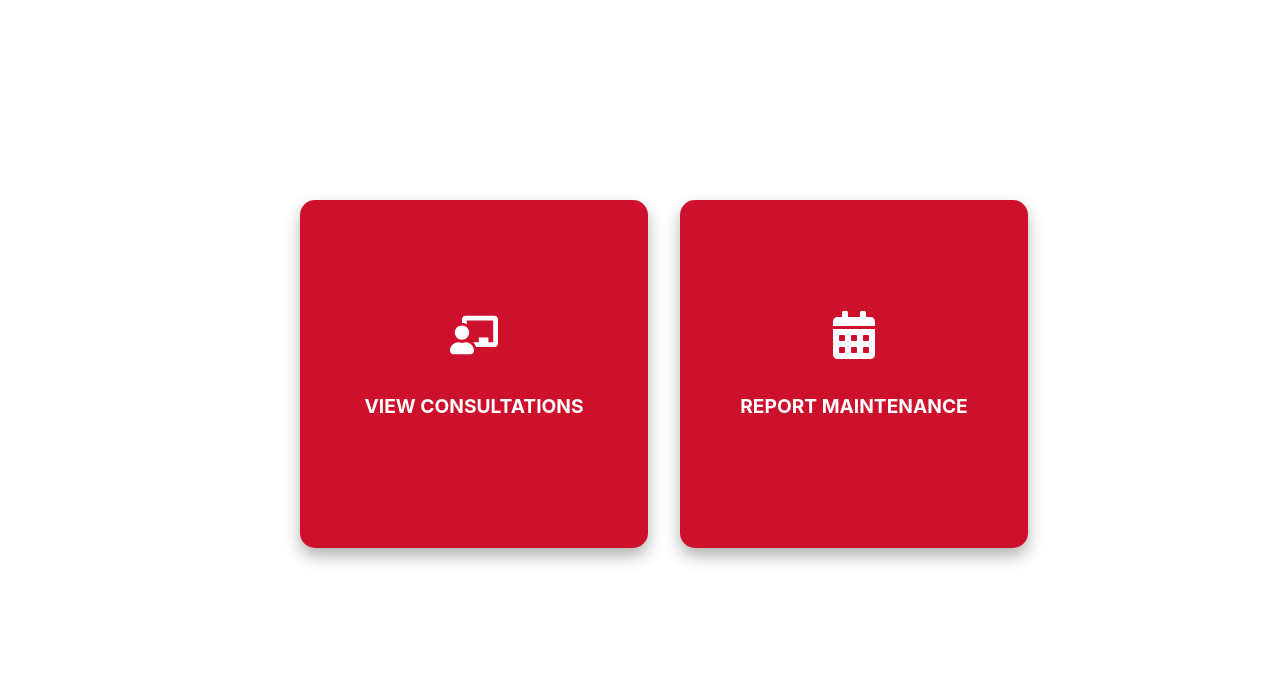
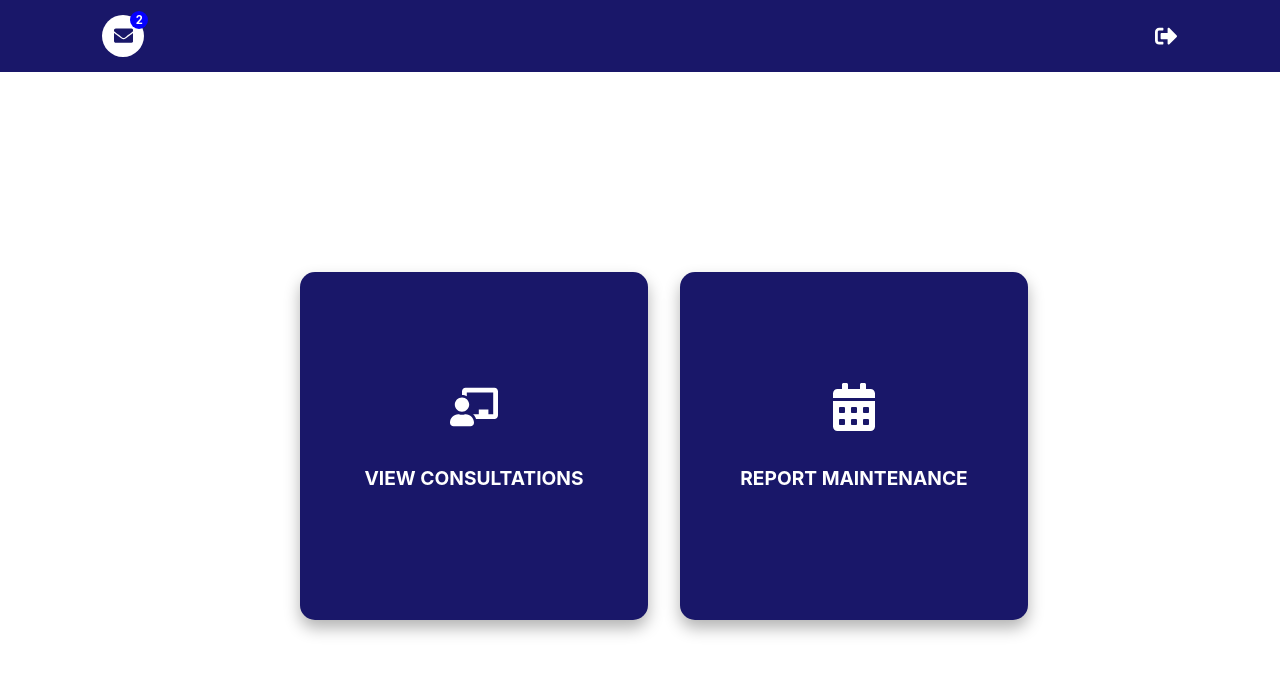
Before and after one commit to KISMETtakk/sfg-assignment-1, a React (Create React App) app: page /lecture-logged in a window 1280 px wide. Shown: the top 674 px of the page. Built offline with nearby package versions, Linux system fonts and the light colour scheme.

Commit message:
lecture logged complete

```diff
--- a/src/components/lecture-login/LectureLogged.css
+++ b/src/components/lecture-login/LectureLogged.css
@@ -1,18 +1,18 @@
-.student-logged-wrapper {
+.lecture-student-logged-wrapper {
   display: flex;
   flex-direction: column;
   background-color: white;
   min-height: 100vh;
 }
 
-  .student-card-section {
+.lecture-student-card-section {
   height: calc(100vh - 100px); /* Adjust for navbar height */
   display: flex;
   justify-content: center;
   align-items: center;
 }
 
-  .card-container {
+.lecture-card-container {
   display: flex;
   gap: 5rem;
   justify-content: center;
@@ -21,19 +21,19 @@
   padding: 2rem;
 }
 
-  .flip-card-link {
+.lecture-flip-card-link {
   text-decoration: none;
   display: inline-block;
 }
 
-  .flip-card {
+.lecture-flip-card {
   background-color: transparent;
   width: 300px;
   height: 300px;
   perspective: 1000px;
 }
 
-  .flip-card-inner {
+.lecture-flip-card-inner {
   position: relative;
   width: 100%;
   height: 100%;
@@ -41,12 +41,12 @@
   transform-style: preserve-3d;
 }
 
-  .flip-card:hover .flip-card-inner {
+.lecture-flip-card:hover .lecture-flip-card-inner {
   transform: rotateY(180deg);
 }
 
-  .flip-card-front,
-  .flip-card-back {
+.lecture-flip-card-front,
+.lecture-flip-card-back {
   position: absolute;
   width: 100%;
   height: 100%;
@@ -61,33 +61,33 @@
   box-shadow: 0 8px 16px rgba(0, 0, 0, 0.3);
 }
 
-  .flip-card-front {
-    background: #cd102c;
+.lecture-flip-card-front {
+  background: #191769;
   color: white;
 }
 
-  .flip-card-back {
+.lecture-flip-card-back {
   background: #ffc60a;
   color: #222;
   transform: rotateY(180deg);
 }
 
-  .card-icon {
+.lecture-card-icon {
   font-size: 3rem;
   margin-bottom: 1rem;
 }
 
-  .flip-card-front h3 {
+.lecture-flip-card-front h3 {
   font-size: 1.2rem;
   text-align: center;
 }
 
-  .flip-card-back p {
+.lecture-flip-card-back p {
   font-size: 1rem;
   text-align: center;
 }
 
-  @keyframes fadeSlideUp {
+@keyframes lecture-fadeSlideUp {
   from {
     opacity: 0;
     transform: translateY(50px);
@@ -98,11 +98,11 @@
   }
 }
 
-  .fade-slide-up {
+.lecture-fade-slide-up {
   opacity: 0;
-    animation: fadeSlideUp 0.6s ease-out forwards;
+  animation: lecture-fadeSlideUp 0.6s ease-out forwards;
 }
 
-  .delay-1 { animation-delay: 0.2s; }
-  .delay-2 { animation-delay: 0.4s; }
-  .delay-3 { animation-delay: 0.6s; }
+.lecture-delay-1 { animation-delay: 0.2s; }
+.lecture-delay-2 { animation-delay: 0.4s; }
+.lecture-delay-3 { animation-delay: 0.6s; }
--- a/src/components/lecture-login/LectureLogged.js
+++ b/src/components/lecture-login/LectureLogged.js
@@ -1,7 +1,8 @@
 import React, { useLayoutEffect, useState } from 'react';
-import '../student-login/StudentLogin.css'; // Adjust the path as necessary
+import './LectureLogged.css'; // Make sure this path is correct
 import { Link } from 'react-router-dom';
-import { FaChalkboardTeacher, FaCalendarAlt, FaTools } from 'react-icons/fa';
+import { FaChalkboardTeacher, FaCalendarAlt } from 'react-icons/fa';
+import LectureNavigationBar from './LectureNavigationBar';
 
 const StudentLogged = () => {
   const [pageReady, setPageReady] = useState(false);
@@ -12,34 +13,34 @@ const StudentLogged = () => {
   }, []);
 
   return (
-    <div className="student-logged-wrapper">
+    <div className="lecture-student-logged-wrapper">
+      <LectureNavigationBar />
+      <div className="lecture-student-card-section">
+        <div className="lecture-card-container">
 
-      <div className="student-card-section">
-        <div className="card-container">
-
-          <Link to="/consult-with-lecture" className="flip-card-link">
-            <div className={`flip-card ${pageReady ? 'fade-slide-up delay-1' : ''}`}>
-              <div className="flip-card-inner">
-                <div className="flip-card-front">
-                  <FaChalkboardTeacher className="card-icon" />
+          <Link to="/consult-with-lecture" className="lecture-flip-card-link">
+            <div className={`lecture-flip-card ${pageReady ? 'lecture-fade-slide-up lecture-delay-1' : ''}`}>
+              <div className="lecture-flip-card-inner">
+                <div className="lecture-flip-card-front">
+                  <FaChalkboardTeacher className="lecture-card-icon" />
                   <h3>VIEW CONSULTATIONS</h3>
                 </div>
-                <div className="flip-card-back">
-                    <p>View all the consultations from students</p>
+                <div className="lecture-flip-card-back">
+                  <p>View all the consultations from students</p>
                 </div>
               </div>
             </div>
           </Link>
 
-          <Link to="/view-timetable" className="flip-card-link">
-            <div className={`flip-card ${pageReady ? 'fade-slide-up delay-2' : ''}`}>
-              <div className="flip-card-inner">
-                <div className="flip-card-front">
-                  <FaCalendarAlt className="card-icon" />
+          <Link to="/view-timetable" className="lecture-flip-card-link">
+            <div className={`lecture-flip-card ${pageReady ? 'lecture-fade-slide-up lecture-delay-2' : ''}`}>
+              <div className="lecture-flip-card-inner">
+                <div className="lecture-flip-card-front">
+                  <FaCalendarAlt className="lecture-card-icon" />
                   <h3>REPORT MAINTENANCE</h3>
                 </div>
-                <div className="flip-card-back">
-                <p>Submit issues related to campus facilities and equipment.</p>
+                <div className="lecture-flip-card-back">
+                  <p>Submit issues related to campus facilities and equipment.</p>
                 </div>
               </div>
             </div>
--- /dev/null
+++ b/src/components/lecture-login/LectureNavigationBar.css
@@ -0,0 +1,186 @@
+.lecture-student-nav.lecture-modern-nav {
+    display: flex;
+    align-items: center;
+    justify-content: space-between;
+    padding: 0.75rem 2rem;
+    background: #191769;
+    color: white;
+    position: relative;
+    z-index: 1000;
+    height: 6vh;
+  }
+
+  .lecture-nav-links {
+    display: flex;
+    justify-content: center;
+    flex: 1;
+    gap: 2.5rem;
+  }
+
+  .lecture-nav-item {
+    display: flex;
+    flex-direction: column;
+    align-items: center;
+    gap: 0.3rem;
+    font-size: 0.9rem;
+    font-weight: 500;
+    cursor: pointer;
+    transition: transform 0.3s ease, color 0.3s ease;
+    position: relative;
+  }
+
+  .lecture-nav-item:hover {
+    transform: translateY(-3px);
+    color: #ffc60a;
+  }
+
+  .lecture-nav-icon {
+    font-size: 1.3rem;
+  }
+
+  .lecture-notification-wrapper {
+    position: relative;
+    margin-right: 1.5rem;
+  }
+
+  .lecture-notification-icon {
+    position: relative;
+    width: 42px;
+    height: 42px;
+    background: #ffffff;
+    color: #191769;
+    border-radius: 50%;
+    display: grid;
+    place-items: center;
+    font-size: 1.2rem;
+    cursor: pointer;
+    transition: background 0.3s ease;
+    margin-left: 4.4rem;
+  }
+
+  .lecture-notification-icon:hover {
+    background: #3634a6;
+  }
+
+  .lecture-notification-count {
+    position: absolute;
+    top: -4px;
+    right: -4px;
+    background-color: #0400ff;
+    width: 18px;
+    height: 18px;
+    font-size: 0.7rem;
+    font-weight: bold;
+    display: flex;
+    align-items: center;
+    justify-content: center;
+    border-radius: 50%;
+    color: white;
+  }
+
+  .lecture-notification-dropdown {
+    position: absolute;
+    top: 50px;
+    left: 0;
+    width: 320px;
+    background: #1f2937;
+    color: white;
+    padding: 1rem;
+    border-radius: 12px;
+    box-shadow: 0 12px 30px rgba(0, 0, 0, 0.25);
+    animation: lecture-fadeIn 0.3s ease;
+    z-index: 100;
+  }
+
+  .lecture-notification-section {
+    display: flex;
+    flex-direction: column;
+    gap: 0.6rem;
+  }
+
+  .lecture-message-preview {
+    background-color: #374151;
+    padding: 0.5rem 0.75rem;
+    border-radius: 8px;
+    display: flex;
+    justify-content: space-between;
+    align-items: center;
+    cursor: pointer;
+    font-size: 0.9rem;
+    gap: 0.5rem;
+  }
+
+  .lecture-message-details {
+    background-color: #4b5563;
+    padding: 0.75rem;
+    border-radius: 8px;
+    font-size: 0.85rem;
+    color: #e5e7eb;
+    display: flex;
+    gap: 0.5rem;
+    align-items: flex-start;
+    line-height: 1.3;
+  }
+
+  .lecture-msg-icon {
+    color: #3634a6;
+  }
+
+  .lecture-msg-detail-icon {
+    color: #10b981;
+    margin-top: 3px;
+    font-size: 1.5rem;
+  }
+
+  .lecture-dropdown-arrow {
+    font-size: 0.9rem;
+    color: #9ca3af;
+    cursor: pointer;
+  }
+
+  .lecture-logout-wrapper {
+    display: flex;
+    align-items: center;
+    min-width: 160px;
+    justify-content: flex-end;
+  }
+
+  .lecture-logout-icon,
+  .lecture-welcome-message {
+    font-size: 0.95rem;
+    transition: opacity 0.5s ease, transform 0.5s ease;
+    animation: lecture-fadeToggle 0.6s ease-in-out;
+  }
+
+  .lecture-logout-icon {
+    color: #ffffff;
+    font-size: 1.4rem;
+    cursor: pointer;
+    margin-right: 4.4rem;
+  }
+
+  .lecture-welcome-message {
+    color: #ffffff;
+  }
+
+  @keyframes lecture-fadeIn {
+    from {
+      opacity: 0;
+      transform: scale(0.95);
+    }
+    to {
+      opacity: 1;
+      transform: scale(1);
+    }
+  }
+
+  @keyframes lecture-fadeToggle {
+    0% {
+      opacity: 0;
+      transform: translateY(-5px);
+    }
+    100% {
+      opacity: 1;
+      transform: translateY(0);
+    }
+  }
--- /dev/null
+++ b/src/components/lecture-login/LectureNavigationBar.js
@@ -0,0 +1,87 @@
+import React, { useState, useEffect, useRef } from 'react';
+import { FaComments, FaCalendarAlt, FaTools, FaEnvelope, FaUser, FaCheckCircle, FaSignOutAlt, FaChevronDown } from 'react-icons/fa';
+import { Link } from 'react-router-dom';
+import './LectureNavigationBar.css';
+
+const StudentNavigationBar = () => {
+  const [showNotifications, setShowNotifications] = useState(false);
+  const [expandMessage1, setExpandMessage1] = useState(false);
+  const [expandMessage2, setExpandMessage2] = useState(false);
+  const [showWelcome, setShowWelcome] = useState(true);
+  const notificationsRef = useRef(null);
+
+  const handleOutsideClick = (e) => {
+    if (notificationsRef.current && !notificationsRef.current.contains(e.target)) {
+      setShowNotifications(false);
+      setExpandMessage1(false);
+      setExpandMessage2(false);
+    }
+  };
+
+  useEffect(() => {
+    document.addEventListener('mousedown', handleOutsideClick);
+    return () => {
+      document.removeEventListener('mousedown', handleOutsideClick);
+    };
+  }, []);
+
+  useEffect(() => {
+    const toggleWelcome = setInterval(() => {
+      setShowWelcome((prev) => !prev);
+    }, 3000);
+    return () => clearInterval(toggleWelcome);
+  }, []);
+
+  return (
+    <nav className="lecture-student-nav lecture-modern-nav">
+      <div className="lecture-notification-wrapper" ref={notificationsRef}>
+        <div
+          className="lecture-notification-icon"
+          onClick={() => setShowNotifications(!showNotifications)}
+        >
+          <FaEnvelope />
+          <span className="lecture-notification-count">2</span>
+        </div>
+        {showNotifications && (
+          <div className="lecture-notification-dropdown">
+            <div className="lecture-notification-section">
+              <div className="lecture-message-preview">
+                <FaUser className="lecture-msg-icon" />
+                <span>Message from <strong>V Mathiza</strong></span>
+                <FaChevronDown className="lecture-dropdown-arrow" onClick={() => setExpandMessage1(!expandMessage1)} />
+              </div>
+              {expandMessage1 && (
+                <div className="lecture-message-details">
+                  <FaCheckCircle className="lecture-msg-detail-icon" />
+                  <span><strong>V Mathiza</strong> has requested for a consultation scheduled on <strong>23/04/2025</strong> from <strong>13:00 - 13:30</strong> (30 minutes)</span>
+                </div>
+              )}
+
+              <div className="lecture-message-preview">
+                <FaUser className="lecture-msg-icon" />
+                <span>Message from <strong>Admin Office</strong></span>
+                <FaChevronDown className="lecture-dropdown-arrow" onClick={() => setExpandMessage2(!expandMessage2)} />
+              </div>
+              {expandMessage2 && (
+                <div className="lecture-message-details">
+                  <FaCheckCircle className="lecture-msg-detail-icon" />
+                  <span>Your maintenance report has been <strong>successfully logged</strong>. A technician will be assigned soon.</span>
+                </div>
+              )}
+            </div>
+          </div>
+        )}
+      </div>
+
+      <div className="lecture-logout-wrapper">
+        {showWelcome ? (
+          <span className="lecture-welcome-message">Welcome Back Tshiamo</span>
+        ) : (
+          <FaSignOutAlt className="lecture-logout-icon" />
+        )}
+      </div>
+    </nav>
+  );
+};
+
+export default StudentNavigationBar;
```
Lines whose indentation alone changed are shown as unchanged.
